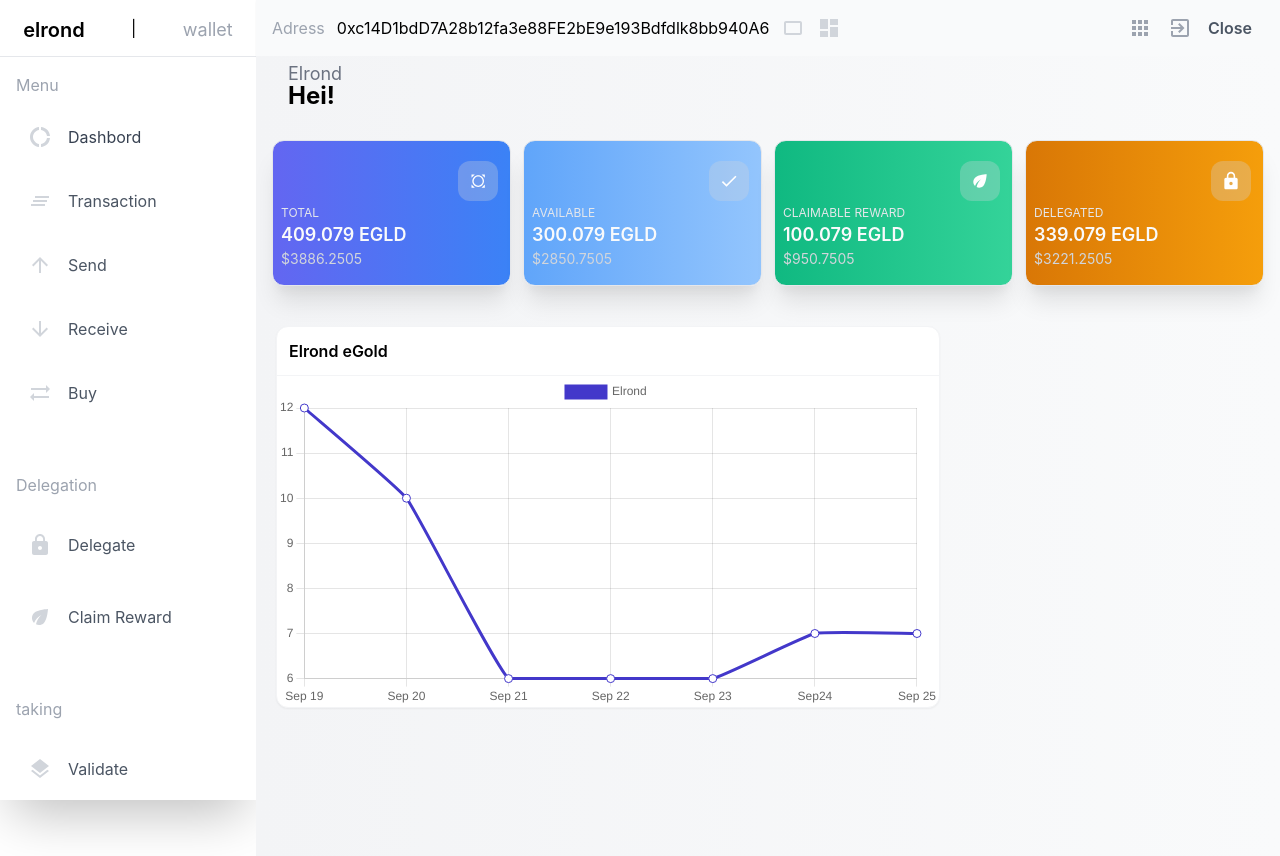
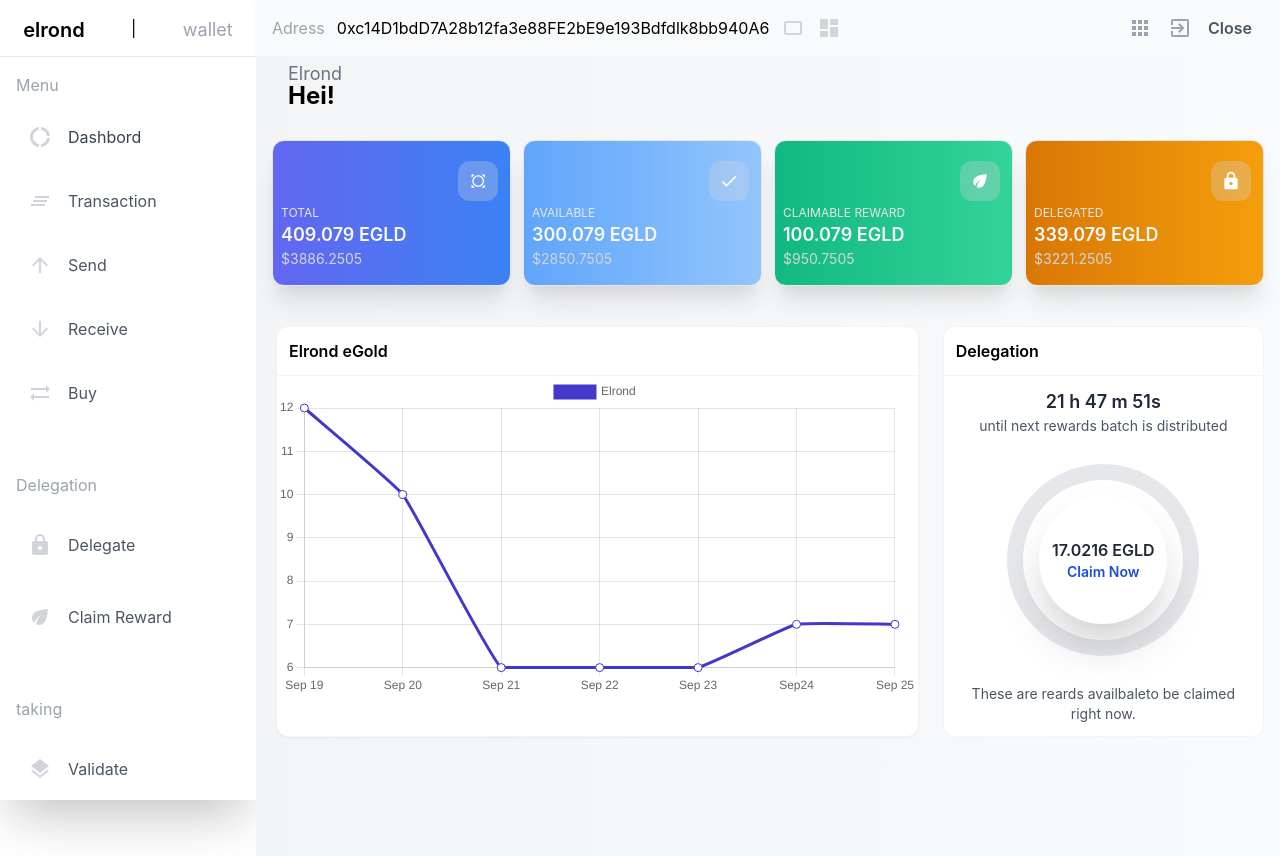
Before and after one commit to M0-AR/react-frontend, a React (Create React App) app: page / in a window 1280 px wide. Built offline with nearby package versions, Linux system fonts and the light colour scheme.

Commit message:
Rightbar-component in container.

```diff
--- a/src/component/dashboard/Container.js
+++ b/src/component/dashboard/Container.js
@@ -2,7 +2,7 @@
 
 import Card from './Card'
 import Middle from './Middle'
-// import RightBar from './RightBar'
+import RightBar from './RightBar'
 
 
 
@@ -28,7 +28,7 @@
             </div>
             <div className="flex  ml-3 mt-6 space-x-6  mr-4">
                 <Middle />
-                {/* <RightBar /> */}
+                <RightBar />
             </div>
         </div>
     )
--- /dev/null
+++ b/src/component/dashboard/RightBar.js
@@ -0,0 +1,57 @@
+import React from 'react'
+// import { Doughnut } from 'react-chartjs-2';
+
+const data = {
+    labels: [
+
+    ],
+    datasets: [{
+        data: [10, 100],
+        backgroundColor: [
+            ' rgba(67, 56, 202)',
+            'rgba(229, 231, 235)',
+
+        ],
+        hoverBackgroundColor: [
+            '#FF6384',
+            '#36A2EB',
+
+        ]
+    }]
+};
+
+
+const RightBar = () => {
+    return (
+        <div className="bg-white  w-4/12 rounded-xl border border-gray-100">
+            <div className="border-b p-3 border-gray-100">
+                <p className="font-semibold  ">Delegation </p>
+            </div>
+            <div className="flex flex-col items-center p-3">
+                <p className="font-semibold text-lg text-gray-800" > 21 h 47 m 51s</p>
+                <p className="text-gray-600 text-sm">until next rewards batch is distributed</p>
+            </div>
+
+            <div className="p-4  flex items-center justify-center">
+
+                <div className="flex justify-center items-center     h-48 w-48   rounded-full" style={{ borderWidth: "16px" }} >
+                    <div className="flex justify-center items-center  border-gray-200 h-44 w-44 rounded-full ">
+                        <div className=" flex flex-col justify-center items-center shadow-2xl h-32 w-32 rounded-full  ">
+                            <p className="text-gray-800 font-semibold"> 17.0216 EGLD</p>
+                            <p className="text-blue-700 font-semibold text-sm"> Claim Now</p>
+
+                        </div>
+
+                    </div>
+                </div>
+
+            </div>
+
+            <div className="flex flex-col items-center p-3">
+                <p className="text-gray-600 text-sm text-center"> These  are reards availbaleto be claimed right now.</p>
+            </div>
+        </div>
+    )
+}
+
+export default RightBar
```
